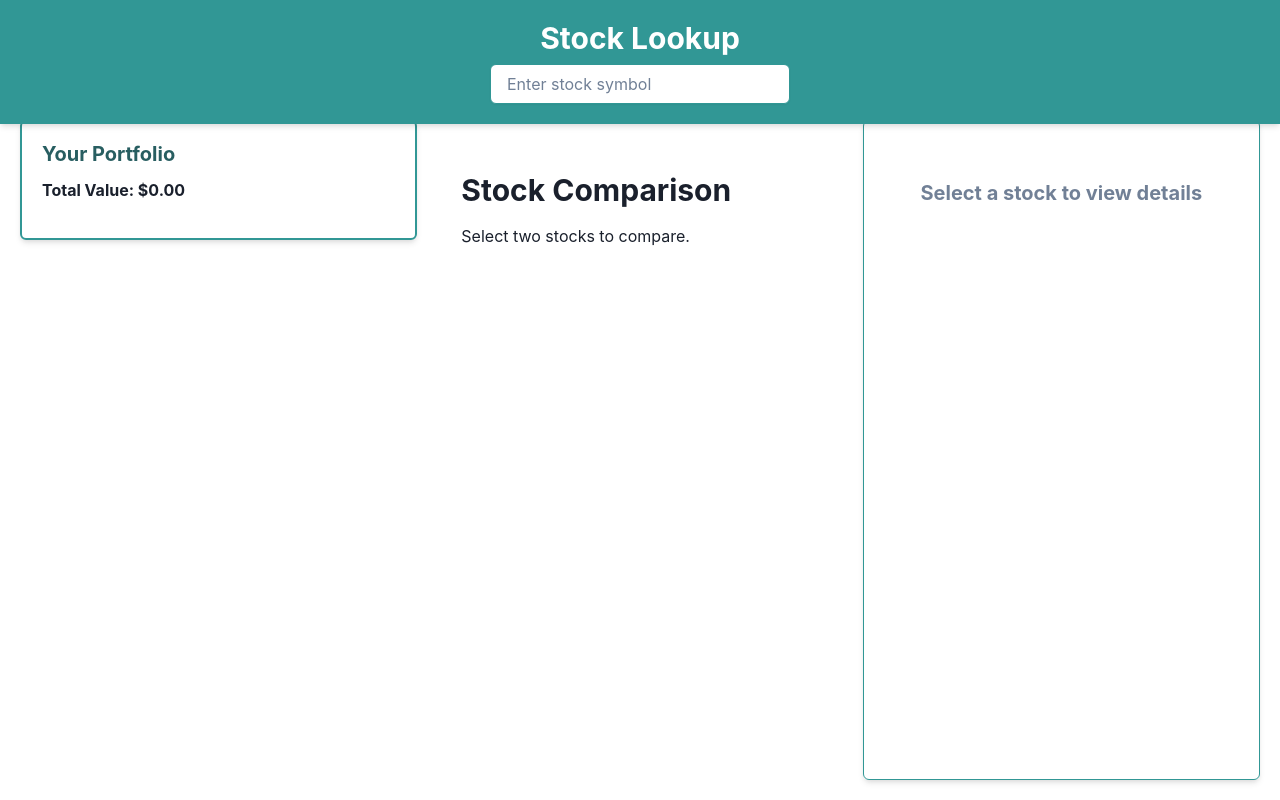
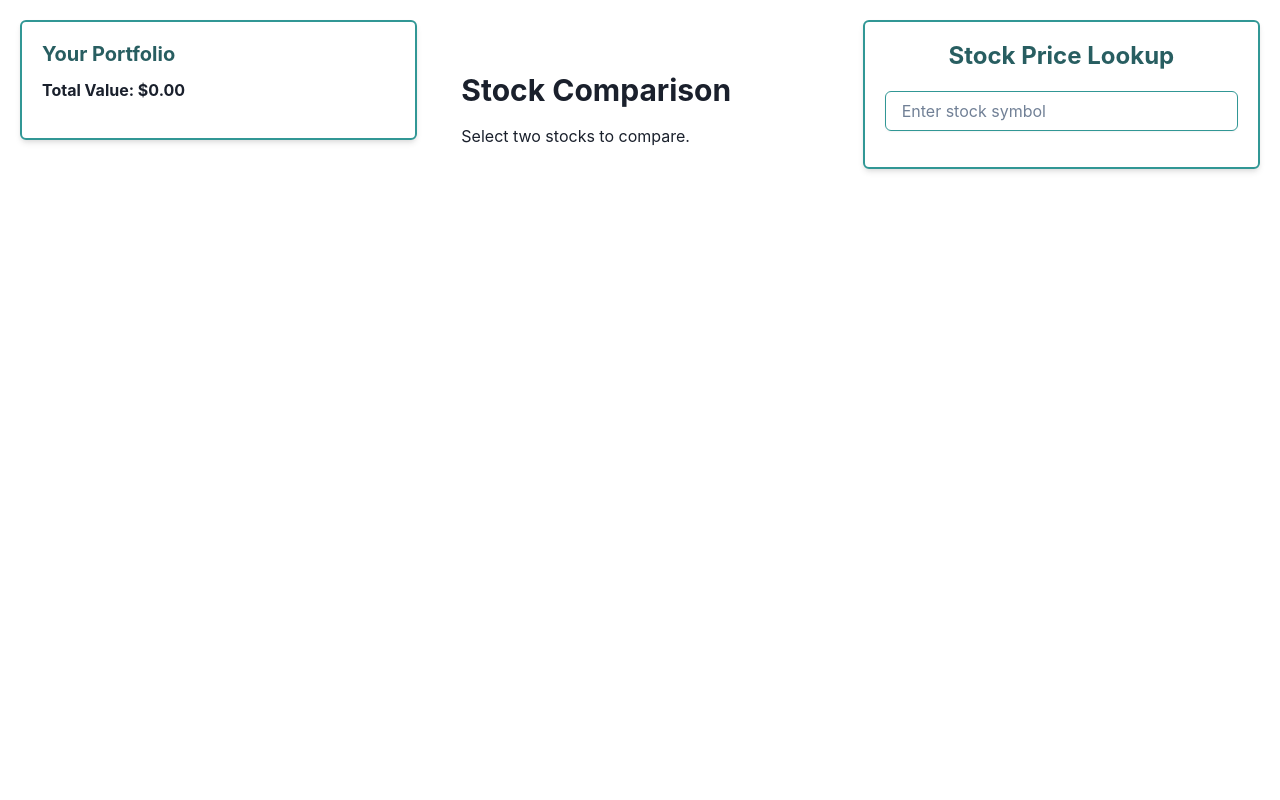
Before and after one commit to shahinmirzaei97/Stock-Lookup, a React (Create React App) app in the folder stock-lookup-app/: page / in a window 1280 px wide. Built offline with nearby package versions, Linux system fonts and the light colour scheme.

Commit message:
Revert "added nav bar, lookup at the top"
This reverts commit 062030dcb42f616c5397b73d54bce74e2296cc3d.

```diff
--- a/stock-lookup-app/src/App.js
+++ b/stock-lookup-app/src/App.js
@@ -2,36 +2,16 @@
 import React, { useState } from "react";
 import StockLookup from "./components/StockLookup";
 import StockComparison from "./components/StockComparison";
-import { ChakraProvider, Box, Grid, GridItem, Heading } from "@chakra-ui/react";
+import { ChakraProvider, Box, Grid, GridItem } from "@chakra-ui/react";
 import Portfolio from "./components/Portfolio";
-import StockDetails from "./components/StockDetails"; // Import the StockDetails component
 
 const App = () => {
   const [portfolio, setPortfolio] = useState([]); // State to manage the portfolio of stocks
   const [selectedStocks, setSelectedStocks] = useState([]); // State to manage selected stocks for comparison
-  const [selectedStock, setSelectedStock] = useState(null); // State to manage the selected stock for details
 
   return (
     <ChakraProvider>
-      {/* Navigation bar with the stock search */}
-      <Box p={5} bg="teal.500" color="white" position="fixed" top={0} width="100%" zIndex="1000" boxShadow="md">
-        {/* Flexbox container to center title and search bar */}
-        <Box display="flex" flexDirection="column" alignItems="center" justifyContent="center">
-          {/* Centered title */}
-          <Heading size="lg" mb={2}>Stock Lookup</Heading>
-
-          {/* Centered search bar directly under the title */}
-          <StockLookup
-            portfolio={portfolio}
-            setPortfolio={setPortfolio}
-            setSelectedStocks={setSelectedStocks}
-            setSelectedStock={setSelectedStock} // Pass the function to set the selected stock
-          />
-        </Box>
-      </Box>
-
-      {/* Main content grid, positioned below the nav bar */}
-      <Box p={5} pt="120px" height="100vh" overflow="hidden"> {/* pt="120px" to account for nav height */}
+      <Box p={5} height="100vh" overflow="hidden">
         <Grid
           templateColumns="repeat(3, 1fr)"
           gap={6}
@@ -52,22 +32,13 @@ const App = () => {
             <StockComparison selectedStocks={selectedStocks} />
           </GridItem>
 
-          {/* Stock Details Section */}
+          {/* Stock Lookup Section */}
           <GridItem>
-            {/* Show Stock Details if a stock is selected, otherwise show placeholder */}
-            <Box height="100%" p={5} borderRadius="md" borderColor="teal.500" borderWidth="1px" boxShadow="md" overflowY="auto">
-              {selectedStock ? (
-                <StockDetails
-                  selectedStock={selectedStock}
-                  setPortfolio={setPortfolio}
-                  portfolio={portfolio}
-                />
-              ) : (
-                <Box textAlign="center" color="gray.500" mt={10}>
-                  <Heading size="md">Select a stock to view details</Heading>
-                </Box>
-              )}
-            </Box>
+            <StockLookup
+              portfolio={portfolio}
+              setPortfolio={setPortfolio}
+              setSelectedStocks={setSelectedStocks}
+            />
           </GridItem>
         </Grid>
       </Box>
--- a/stock-lookup-app/src/components/StockDetails.js
+++ b/stock-lookup-app/src/components/StockDetails.js
@@ -1,7 +1,7 @@
 // src/components/StockDetails.js
 import React, { useEffect, useState } from 'react';
 import { Box, Heading, Text, Button, Spinner, Alert, AlertIcon } from '@chakra-ui/react';
-import StockGraph from './StockGraph'; // Import the graph component
+import StockGraph from './StockGraph';
 
 const StockDetails = ({ selectedStock, onAddToPortfolio, onRemoveFromPortfolio, isInPortfolio }) => {
   const [stockDetails, setStockDetails] = useState(null);
@@ -14,12 +14,10 @@ const StockDetails = ({ selectedStock, onAddToPortfolio, onRemoveFromPortfolio,
       setLoading(true);
       setError(null);
       try {
-        // Fetch detailed stock information
         const detailsResponse = await fetch(`https://financialmodelingprep.com/api/v3/profile/${selectedStock}?apikey=${process.env.REACT_APP_FMP_API_KEY}`);
         if (!detailsResponse.ok) throw new Error('Network response was not ok');
         const detailsData = await detailsResponse.json();
 
-        // Fetch historical price data for the graph
         const graphResponse = await fetch(`https://financialmodelingprep.com/api/v3/historical-price-full/${selectedStock}?serietype=line&apikey=${process.env.REACT_APP_FMP_API_KEY}`);
         if (!graphResponse.ok) throw new Error('Network response was not ok');
         const graphData = await graphResponse.json();
@@ -37,7 +35,7 @@ const StockDetails = ({ selectedStock, onAddToPortfolio, onRemoveFromPortfolio,
   }, [selectedStock]);
 
   return (
-    <Box p={5} bg="gray.50" borderRadius="md" borderColor="teal.500" borderWidth="1px" boxShadow="md" height="100%" overflowY="auto">
+    <Box p={5} bg="gray.50" borderRadius="md" borderColor="teal.500" borderWidth="1px" boxShadow="md">
       {loading && <Spinner color="teal.600" />}
       {error && (
         <Alert status="error" mb={4} borderRadius="md" boxShadow="lg">
--- a/stock-lookup-app/src/components/StockLookup.js
+++ b/stock-lookup-app/src/components/StockLookup.js
@@ -1,20 +1,33 @@
 // src/components/StockLookup.js
 import React, { useState, useCallback } from 'react';
-import { Input, Box, Spinner, Alert, AlertIcon } from '@chakra-ui/react';
+import { Box, Input, List, ListItem, Heading, Spinner, Alert, AlertIcon, Button } from '@chakra-ui/react';
+import StockDetails from './StockDetails';
 import { debounce } from '../utils/debounce'; // Import the debounce utility
 
-const StockLookup = ({ setPortfolio, setSelectedStock }) => {
+const StockLookup = ({ portfolio, setPortfolio, setSelectedStocks }) => {
   const [symbol, setSymbol] = useState('');
+  const [suggestions, setSuggestions] = useState([]);
   const [loading, setLoading] = useState(false);
   const [error, setError] = useState(null);
+  const [selectedStock, setSelectedStock] = useState(null);
 
   // Debounced function to fetch suggestions
   const fetchSuggestions = useCallback(
     debounce(async (query) => {
       setLoading(true);
       setError(null);
-      // Fetch suggestions logic here...
-      setLoading(false);
+      try {
+        const response = await fetch(`https://financialmodelingprep.com/api/v3/search?query=${query}&limit=10&apikey=${process.env.REACT_APP_FMP_API_KEY}`);
+        if (!response.ok) {
+          throw new Error('Network response was not ok');
+        }
+        const data = await response.json();
+        setSuggestions(data);
+      } catch (err) {
+        setError(err.message);
+      } finally {
+        setLoading(false);
+      }
     }, 500), // 500ms delay for debounce
     []
   );
@@ -24,22 +37,57 @@ const StockLookup = ({ setPortfolio, setSelectedStock }) => {
     setSymbol(input);
     if (input.length >= 2) {
       fetchSuggestions(input); // Fetch stock suggestions with debounce
+    } else {
+      setSuggestions([]);
     }
   };
 
+  const addStockToPortfolio = async (ticker) => {
+    setLoading(true);
+    setError(null);
+    try {
+      const response = await fetch(`https://financialmodelingprep.com/api/v3/quote/${ticker}?apikey=${process.env.REACT_APP_FMP_API_KEY}`);
+      if (!response.ok) {
+        throw new Error('Network response was not ok');
+      }
+      const data = await response.json();
+      if (data.length === 0) {
+        throw new Error('Stock symbol not found');
+      }
+      const newStock = {
+        symbol: data[0].symbol,
+        price: data[0].price,
+        selected: false,
+        quantity: 1, // Add quantity with a default value of 1
+      };
+      if (!portfolio.find(stock => stock.symbol === newStock.symbol)) {
+        setPortfolio([...portfolio, newStock]);
+      }
+      setSymbol('');
+      setSuggestions([]);
+    } catch (err) {
+      setError(err.message);
+    } finally {
+      setLoading(false);
+    }
+  };
+
+  const handleStockClick = (symbol) => {
+    setSelectedStock(symbol);
+  };
+
   return (
-    <Box>
+    <Box p={5} borderRadius="md" borderColor="teal.500" borderWidth="2px" boxShadow="md">
+      <Heading mb={5} color="teal.700" fontSize="2xl" textAlign="center">Stock Price Lookup</Heading>
       <Input
         value={symbol}
         onChange={handleInputChange}
         placeholder="Enter stock symbol"
-        bg="white"  // White background for better readability
-        color="black"  // Black text inside the input for contrast
+        mb={4}
         borderColor="teal.500"
         focusBorderColor="teal.600"
         boxShadow="sm"
         _hover={{ borderColor: 'teal.600' }}
-        width="300px"  // Set a fixed width for better layout
       />
       {loading && <Spinner color="teal.600" size="lg" />}
       {error && (
@@ -48,6 +96,46 @@ const StockLookup = ({ setPortfolio, setSelectedStock }) => {
           {error}
         </Alert>
       )}
+      {suggestions.length > 0 && (
+        <Box maxHeight="150px" overflowY="auto" mb={4} border="1px solid teal.100" borderRadius="md" boxShadow="sm">
+          <List spacing={3}>
+            {suggestions.map((s, index) => (
+              <ListItem
+                key={s.symbol}
+                display="flex"
+                justifyContent="space-between"
+                alignItems="center"
+                onClick={() => handleStockClick(s.symbol)}
+                bg={index % 2 === 0 ? 'teal.50' : 'white'}
+                borderBottom="1px solid teal.100"
+                p={2}
+                cursor="pointer"
+                _hover={{ bg: 'teal.100' }}
+              >
+                {s.symbol} - {s.name}
+                <Button
+                  onClick={(e) => { e.stopPropagation(); addStockToPortfolio(s.symbol); }}
+                  colorScheme="teal"
+                  size="sm"
+                  variant="solid"
+                  boxShadow="sm"
+                >
+                  Add
+                </Button>
+              </ListItem>
+            ))}
+          </List>
+        </Box>
+      )}
+      {selectedStock && (
+        <Box mt={6} bg="gray.50" p={5} borderRadius="md" borderColor="teal.500" borderWidth="1px" boxShadow="md">
+          <StockDetails
+            selectedStock={selectedStock}
+            onAddToPortfolio={addStockToPortfolio}
+            isInPortfolio={portfolio.some(stock => stock.symbol === selectedStock)}
+          />
+        </Box>
+      )}
     </Box>
   );
 };
```
